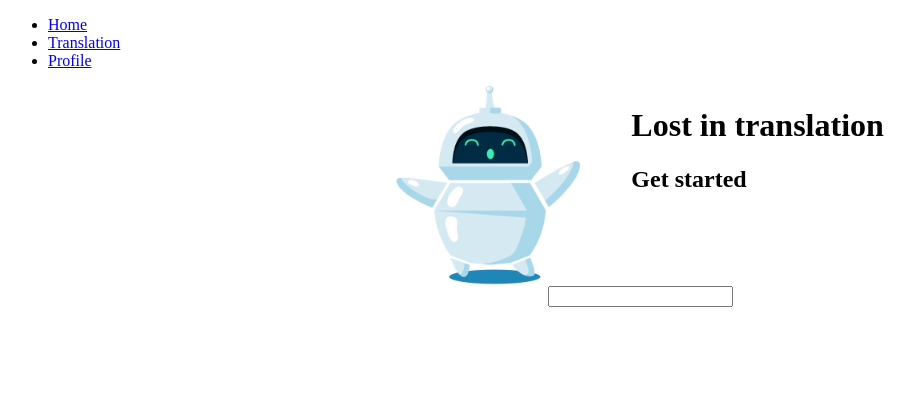
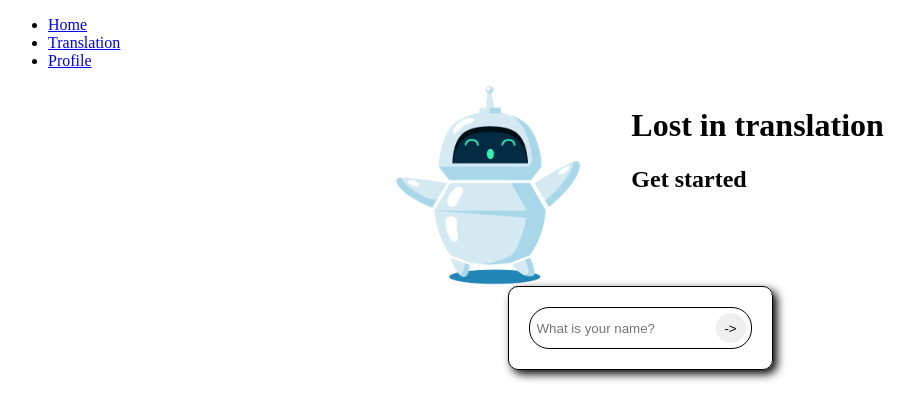
Before and after one commit to Tooppa/sign-language-translator, a React (Create React App) app: page / in a window 1280 px wide. Shown: the top 420 px of the page, without its empty margins (0-915 px from the left). Built offline with nearby package versions, Linux system fonts and the light colour scheme; the HTML template or start-up script is replaced by a standard one; a web font is replaced by a local one.

Commit message:
FEAT: input field styling

```diff
--- a/src/App.js
+++ b/src/App.js
@@ -8,7 +8,7 @@ import {
 
 import TranslationPage from './views/TranslationPage';
 import ProfilePage from "./views/ProfilePage";
-import HomePage from "./views/HomePage";
+import HomePage from "./views/LoginPage";
 import Header from "./components/Header"
 
 export default function App() {
--- a/src/styles/LoginPage.css
+++ b/src/styles/LoginPage.css
@@ -7,6 +7,27 @@ form{
     display: flex;
     justify-content: center;
 }
+input{
+    border: none;
+}
+button{
+    border-radius: 20px;
+    border: none;
+    width: 30px;
+    height: 30px;
+}
+.inputField{
+    padding: 5px;
+    margin: 20px;
+    border: 1px solid black;
+    border-radius: 20px;
+
+}
+.formBg{
+    box-shadow: 4px 4px 10px;
+    border: 1px solid black;
+    border-radius: 10px;
+}
 
 img{
     height: 200px;
--- a/src/views/HomePage.jsx
+++ b/src/views/LoginPage.jsx
@@ -9,7 +9,12 @@ export default function HomePage() {
       </div>
     </div>
     <form action="">
-      <input type="text" />
+      <div className='formBg'>
+        <div className='inputField'>
+          <input type="text" placeholder='What is your name?' />
+          <button className='color-bg-purple' type='submit'>-{'>'}</button>
+        </div>
+      </div>
     </form>
   </div>;
 }
```
